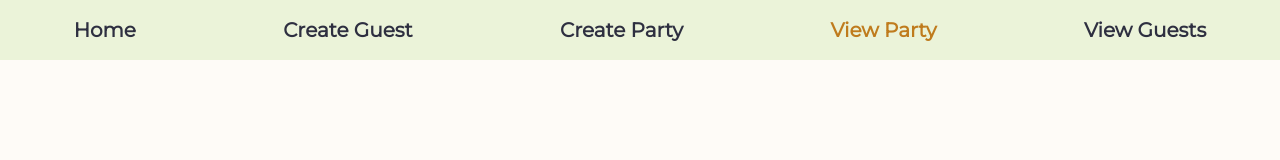
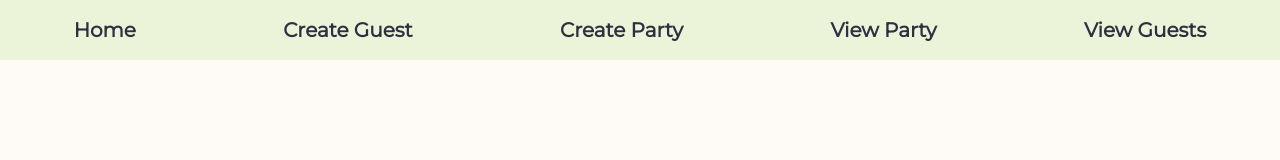
Before and after one commit to BhagirthiEmmaMatthewPatrick-Project6/bempApp, a React (Create React App) app: page / in a window 1280 px wide. Shown: the top 160 px of the page. Built offline with nearby package versions, Linux system fonts and the light colour scheme.

Commit message:
fixed some bugs

```diff
--- a/src/App.js
+++ b/src/App.js
@@ -57,7 +57,7 @@ class App extends Component {
               {/* <Recipe /> */}
             </NavLink>
 
-            <NavLink className="link" activeClassName="currentPage" to="/">
+            <NavLink className="link" activeClassName="currentPage" to="/viewParties">
               View Party
             </NavLink>
 
@@ -73,12 +73,12 @@ class App extends Component {
           {/* Routes */}
           <Route path="/Home" component={Home} />
           <Route path="/createGuest" component={CreateGuest} />
-          {/* <Route path="/about" component={CreateParty} /> */}
-          <Route path="/guests" component={ViewGuests} />
-          {/* Not making it exact so we can overlap guest ID Info  */}
+
+          <Route path="/createParty" component={CreateParty} />
+
+          <Route exact path="/guests" component={ViewGuests} />
           <Route path="/guests/:id" component={ViewGuestsFocus} />
-          <Route path="/createParty" component={CreateParty} />
-          {/* <Route exact path="/guests:id" component={FocusGuest}/> */}
+
           <Route exact path="/viewParties" component={ViewParties}/>
           <Route path="/viewParties/:id" component={ViewPartiesFocus}/>
 
```
